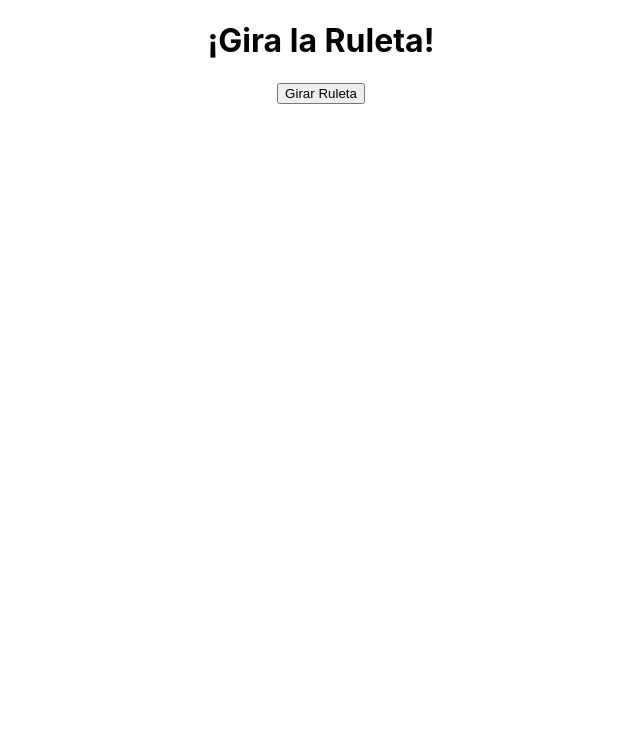
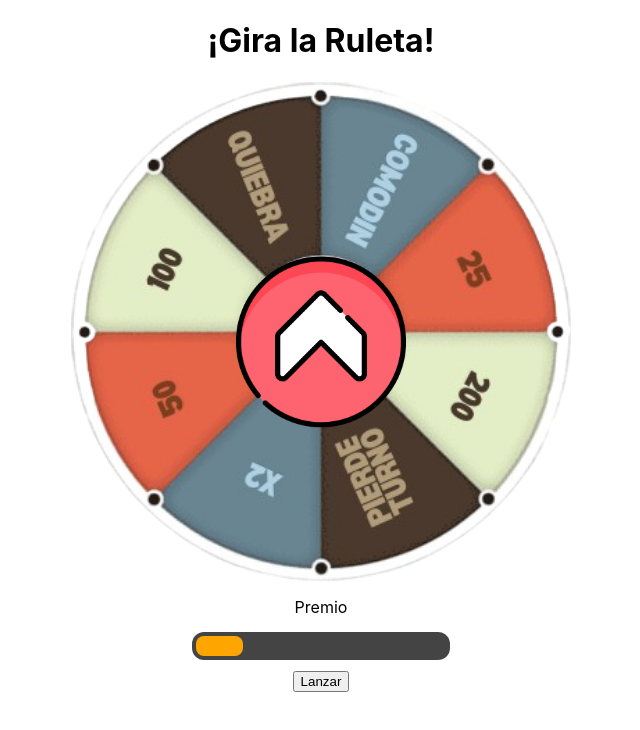
Before and after one commit to FelipeIzRo/Ruleta-de-la-suerte, a React (Create React App) app in the folder ruleta_app/: page / in a window 1280 px wide. Shown: the top 730 px of the page, without its empty margins (319-959 px from the left). Built offline with nearby package versions, Linux system fonts and the light colour scheme; no server answers.

Commit message:
Trasmite solo el premio hayq ue retocar la rotacion que queda mal visualizada en los clientes

```diff
--- a/ruleta_app/src/App.js
+++ b/ruleta_app/src/App.js
@@ -1,8 +1,8 @@
 import React, { useEffect, useState } from 'react';
 import './App.css';
 import Ruleta from './Ruleta';
-import Ruleta2 from './Ruleta2';
-import InputNumero from './InputNumero';
+// import Ruleta2 from './Ruleta2';
+// import InputNumero from './InputNumero';
 
 function App() {
   // const [message, setMessage] = useState('');
@@ -18,7 +18,7 @@ function App() {
     <div className="App">
       {/* <InputNumero/> */}
       <h1>¡Gira la Ruleta!</h1>
-      <Ruleta2 />
+      <Ruleta />
     </div>
   );
 }
--- a/ruleta_app/src/Ruleta.jsx
+++ b/ruleta_app/src/Ruleta.jsx
@@ -1,5 +1,6 @@
-import React, { useState, useRef } from 'react'
+import React, { useState, useRef, useEffect } from 'react'
 import './Ruleta.css';
+import io from 'socket.io-client';
 
 function Ruleta() {
 
@@ -7,7 +8,23 @@ function Ruleta() {
     const[rotacion,setRotaton]=useState(0);
     const[premio,setPremio]=useState('Premio');
 
+    const socketRef = useRef(null);
     const barraRef=useRef(null)
+
+    useEffect(() => {
+        // Conectar al servidor de socket.io
+        socketRef.current = io('http://192.168.0.154:5000');
+
+        // Escuchar el evento de rotación de la ruleta
+        socketRef.current.on('rotacion-ruleta', (data) => {
+            setPremio(data.premio);
+        });
+
+        return () => {
+            socketRef.current.disconnect();  // Desconectar cuando el componente se desmonte
+        };
+    }, []);
+
     const lanzar=()=>{
         barraRef.current.classList.toggle('parate')
         const width2=barraRef.current.getBoundingClientRect().width;
@@ -23,40 +40,47 @@ function Ruleta() {
     const final=()=>{
         barraRef.current.classList.toggle('parate')
         const grados=(rotacion % 360 + 360) % 360;
+        let premio=''
 
         if(grados>=0 && grados <=44)
         {
-            setPremio('Quiebra')
+            premio = 'Quiebra'
         }
         else if (grados>=45 && grados <=90)
         {
-            setPremio('100 puntos')
+            premio = '100 puntos'
         }
         else if (grados>=91 && grados <=135)
         {
-            setPremio('50 puntos')
+            premio = '50 puntos'
         }
         else if (grados>=136 && grados <=179)
         {
-            setPremio('x2')
+            premio = 'x2'
         }
         else if (grados>=180 && grados <=224)
         {
-            setPremio('Pierde Turno')
+            premio = 'Pierde Turno'
         }
         else if (grados>=225 && grados <=269)
         {
-            setPremio('200 puntos')
+            premio = '200 puntos'
         }
         else if (grados>=270 && grados <=314)
         {
-            setPremio('25 puntos')
+            premio = '25 puntos'
         }
         else if (grados>=315 && grados <=359)
         {
-            setPremio('Comodin')
+            premio = 'Comodin'
         }
 
+        setPremio(premio)
+
+        // Emitir el evento de rotación de la ruleta a los demás usuarios
+        socketRef.current.emit('spin-ruleta', {
+            premio: premio
+        });
     }
 
     return (
```
Also changed, not shown: 1 other file (tests, documents, lock files or other folders).
